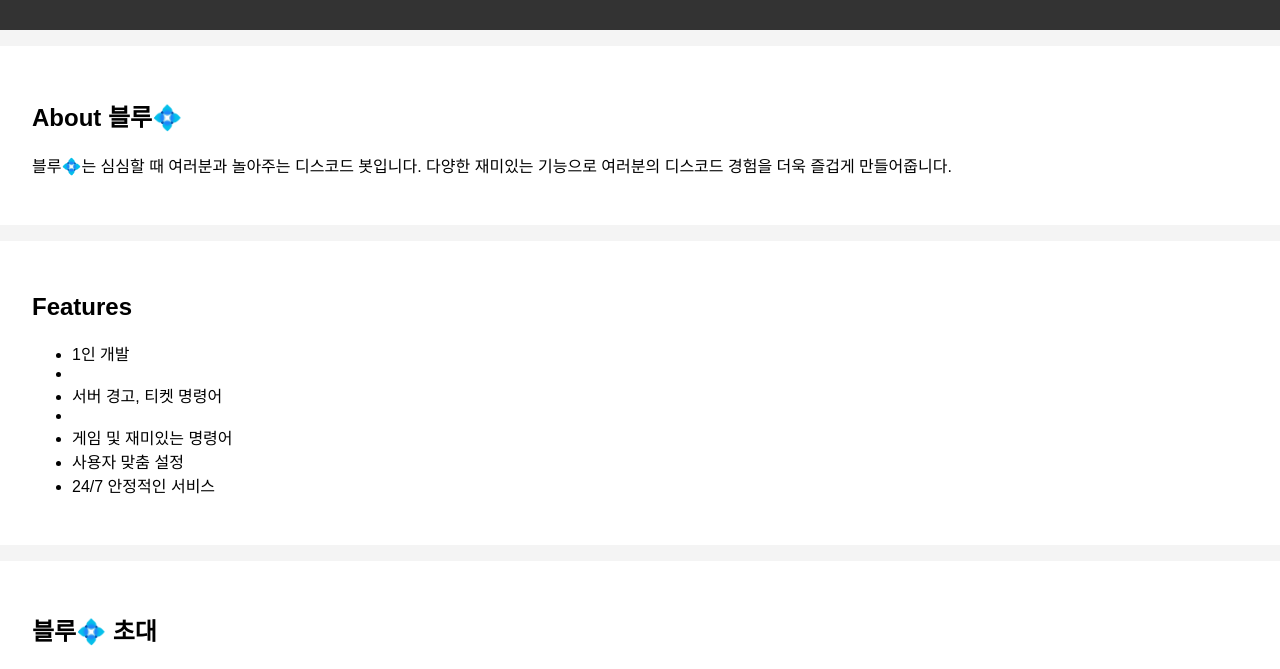
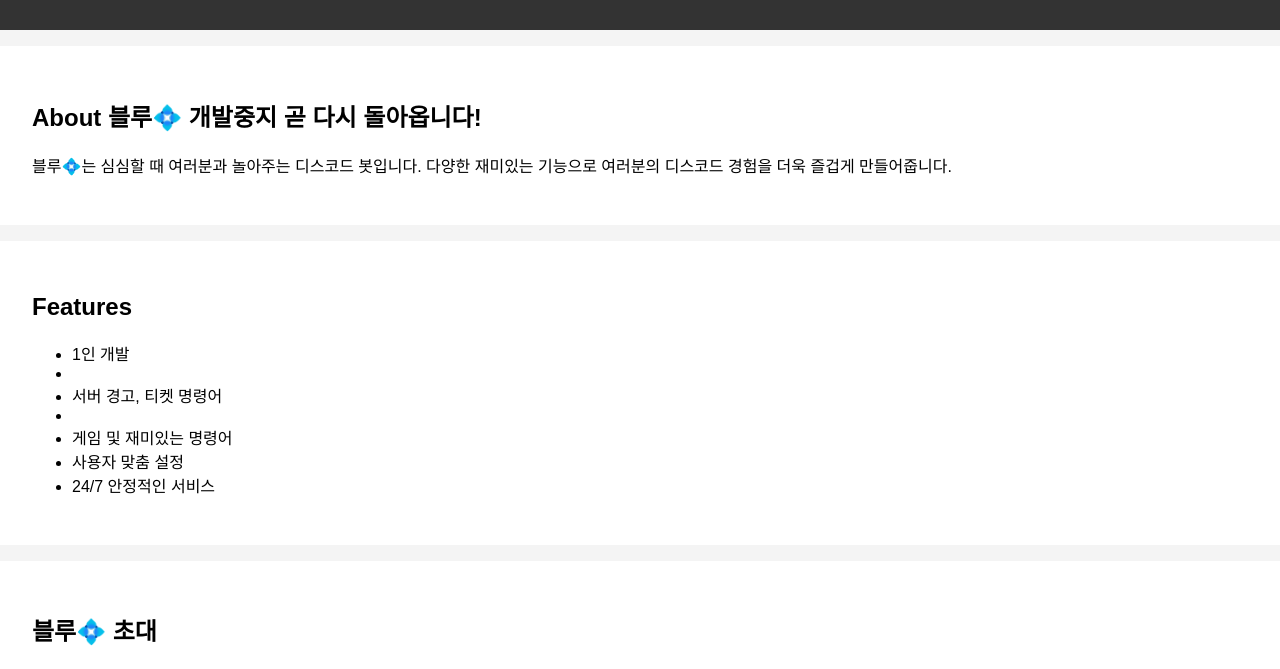
Before and after one commit to MINKYU12/MINKYU12.github.io, a plain HTML site: page index.html in a window 1280 px wide. Shown: the part 125-794 px from the top of the page. Drawn offline with Linux system fonts and the light colour scheme.

Commit message:
Update index.html

```diff
--- a/index.html
+++ b/index.html
@@ -19,7 +19,7 @@
         </nav>
     </header>
     <section id="about">
-        <h2>About 블루💠</h2>
+        <h2>About 블루💠 개발중지 곧 다시 돌아옵니다!</h2>
         <p>블루💠는 심심할 때 여러분과 놀아주는 디스코드 봇입니다. 다양한 재미있는 기능으로 여러분의 디스코드 경험을 더욱 즐겁게 만들어줍니다.</p>
     </section>
     <section id="features">
```
